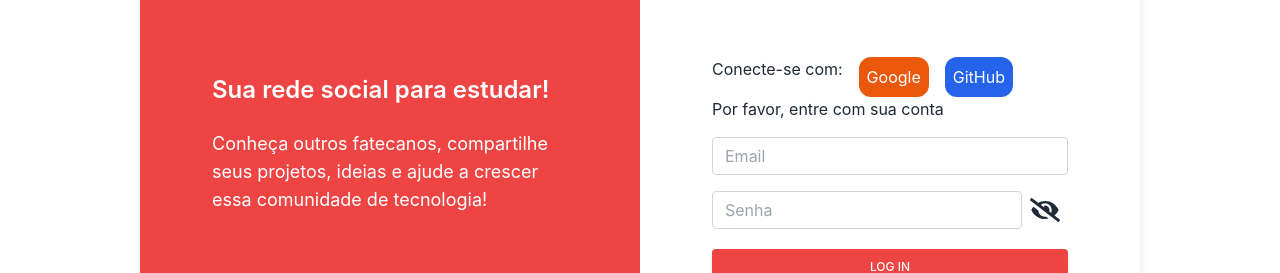
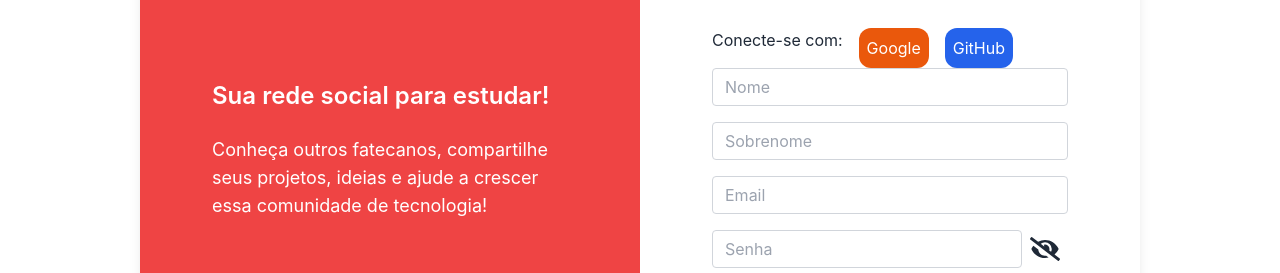
Before and after one commit to paixaoariellll/rede-social-fullstack, a Next.js app: page /register in a window 1280 px wide. Shown: the part 320-593 px from the top of the page. Built offline with nearby package versions, Linux system fonts and the light colour scheme.

Commit message:
Google-Auth

```diff
--- a/components/Footer.js
+++ b/components/Footer.js
@@ -3,8 +3,8 @@ import React from 'react'
 function Footer() {
     const year = new Date().getFullYear();
     return (
-        <div class="p-4 flex justify-center bg-white shadow dark:bg-gray-800">
-            <span class="text-sm text-gray-500 sm:text-center dark:text-gray-400">
+        <div className="p-4 flex justify-center bg-white shadow dark:bg-gray-800">
+            <span className="text-sm text-gray-500 sm:text-center dark:text-gray-400">
                 © {year} Ariel Paixão™
             </span>
         </div>
--- a/components/Header.js
+++ b/components/Header.js
@@ -5,14 +5,14 @@ import Hero from './hero'
 function Header() {
     return (
         <>
-            <nav class="bg-white fixed px-2 sm:px-4 py-2.5 dark:bg-gray-900 w-full z-20 top-0 left-0 border-b border-gray-200 dark:border-gray-600">
-                <div class="container flex flex-wrap items-center justify-between mx-auto">
-                    <a href="/" class="flex items-center">
-                        <span class="self-center text-xl font-semibold whitespace-nowrap dark:text-white">Ariel Paixão</span>
+            <nav className="bg-white fixed px-2 sm:px-4 py-2.5 dark:bg-gray-900 w-full z-20 top-0 left-0 border-b border-gray-200 dark:border-gray-600">
+                <div className="container flex flex-wrap items-center justify-between mx-auto">
+                    <a href="/" className="flex items-center">
+                        <span className="self-center text-xl font-semibold whitespace-nowrap dark:text-white">Ariel Paixão</span>
                     </a>
-                    <div class="flex md:order-2">
+                    <div className="flex md:order-2">
                         <Link href="/login" >
-                            <button class="block text-white bg-blue-700 hover:bg-blue-800 focus:ring-4 focus:outline-none focus:ring-blue-300 font-medium rounded-lg text-sm px-5 py-2.5 text-center dark:bg-blue-600 dark:hover:bg-blue-700 dark:focus:ring-blue-800" type="button" data-modal-toggle="authentication-modal">
+                            <button className="block text-white bg-blue-700 hover:bg-blue-800 focus:ring-4 focus:outline-none focus:ring-blue-300 font-medium rounded-lg text-sm px-5 py-2.5 text-center dark:bg-blue-600 dark:hover:bg-blue-700 dark:focus:ring-blue-800" type="button" data-modal-toggle="authentication-modal">
                                 Entrar
                             </button>
                         </Link>
--- a/components/User.js
+++ b/components/User.js
@@ -1,13 +1,14 @@
-import Link from 'next/link'
+import { useSession } from 'next-auth/react'
 import React from 'react'
 
 function User() {
+    const { data: session } = useSession()
     return (
         <>
             <h1 className='text-4xl'>Informações do usuário</h1>
             <div>
-                <h1>Nome: </h1>
-                <h1>Email: </h1>
+                <h1>Nome: {session.user.name}</h1>
+                <h1>Email: {session.user.email}</h1>
             </div>
             <div className='flex justify-center'>
                 <button>Sair</button>
--- a/pages/_app.js
+++ b/pages/_app.js
@@ -1,7 +1,12 @@
 import '../styles/globals.css'
+import { SessionProvider } from "next-auth/react";
 
 function MyApp({ Component, pageProps }) {
-  return <Component {...pageProps} />
+  return (
+    <SessionProvider session={pageProps.session}>
+      <Component {...pageProps} />
+    </SessionProvider>
+  )
 }
 
 export default MyApp
--- a/pages/api/auth/[...nextauth].js
+++ b/pages/api/auth/[...nextauth].js
@@ -1 +1,11 @@
 import NextAuth from 'next-auth';
+import GoogleProvider from "next-auth/providers/google";
+
+export default NextAuth({
+    providers: [
+        GoogleProvider({
+            clientId: process.env.GOOGLE_CLIENT_ID,
+            clientSecret: process.env.GOOGLE_CLIENT_SECRET_ID,
+        })
+    ]
+})
--- a/pages/index.js
+++ b/pages/index.js
@@ -1,10 +1,10 @@
-import { useState } from "react";
+import { useSession } from "next-auth/react";
 import Hero from "../components/hero";
 import Layout from "../components/Layout";
 import User from "../components/User";
 
 export default function Home() {
-  const [session, setSession] = useState(false);
+  const { data: session } = useSession()
 
   return (
     <Layout title="Home">
--- a/pages/login.js
+++ b/pages/login.js
@@ -4,6 +4,7 @@ import React, { useState } from 'react'
 import { useForm } from 'react-hook-form';
 import Layout from '../components/Layout';
 import PasswordInput from '../components/PasswordInput';
+import { useSession, signIn, signOut } from "next-auth/react";
 
 function Login() {
     const [email, setEmail] = useState();
@@ -13,6 +14,10 @@ function Login() {
         formState: { errors }
     } = useForm()
 
+    /*  Google Handler Function */
+    async function handleGoogleSgnin() {
+        signIn("google", { callbackUrl: 'http://localhost:3000' })
+    }
     return (
         <Layout title='Entrar'>
             <section className="flex justify-center mb-5 md:h-screen">
@@ -34,7 +39,7 @@ function Login() {
                                                     Conecte-se com:
                                                     <ul className='flex gap-x-4'>
                                                         <li className='input-button'>
-                                                            <button type='submit' className='bg-orange-600 p-2 rounded-xl hover:bg-orange-700 text-white'>Google</button>
+                                                            <button type='button' onClick={handleGoogleSgnin} className='bg-orange-600 p-2 rounded-xl hover:bg-orange-700 text-white'>Google</button>
                                                         </li>
                                                         <li className='input-button'>
                                                             <button type='submit' className='bg-blue-600 p-2 rounded-xl hover:bg-blue-700 text-white'>GitHub</button>
--- a/pages/register.js
+++ b/pages/register.js
@@ -51,7 +51,20 @@ function Register() {
                                                         </li>
                                                     </ul>
                                                 </div>
-                                                <p className="mb-4">Por favor, entre com sua conta</p>
+                                                <div className="mb-4">
+                                                    <input
+                                                        type="nome"
+                                                        className="form-control block w-full px-3 py-1.5 text-base font-normal text-gray-700 bg-white bg-clip-padding border border-solid border-gray-300 rounded transition ease-in-out m-0 focus:text-gray-700 focus:bg-white focus:border-blue-600 focus:outline-none"
+                                                        placeholder="Nome"
+                                                    />
+                                                </div>
+                                                <div className="mb-4">
+                                                    <input
+                                                        type="lastName"
+                                                        className="form-control block w-full px-3 py-1.5 text-base font-normal text-gray-700 bg-white bg-clip-padding border border-solid border-gray-300 rounded transition ease-in-out m-0 focus:text-gray-700 focus:bg-white focus:border-blue-600 focus:outline-none"
+                                                        placeholder="Sobrenome"
+                                                    />
+                                                </div>
                                                 <div className="mb-4">
                                                     <input
                                                         type="email"
```
Also changed, not shown: 1 other file (tests, documents, lock files or other folders).
